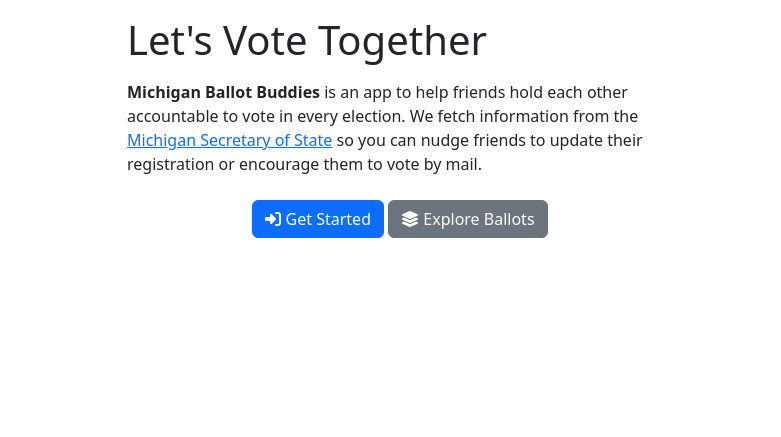
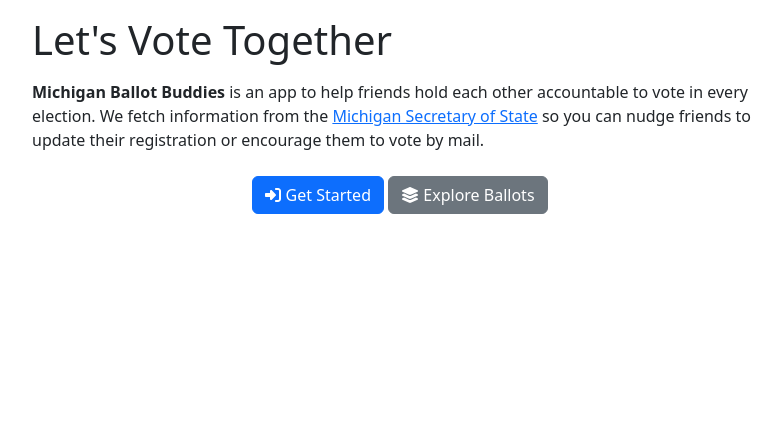
Before and after one commit to citizenlabsgr/ballotbuddies, a Django app: template templates/about/index.html in a window 1280 px wide. Shown: the part 56-493 px from the top of the page, without its empty margins (240-1021 px from the left). Run offline with Django 3.2, Linux system fonts and the light colour scheme; the template is opened without the code that fills it, so the values that code supplies are empty; some libraries are stand-ins or nearby versions.

Commit message:
Revert width changes

```diff
--- a/templates/base.html
+++ b/templates/base.html
@@ -61,7 +61,7 @@
         {% include "_messages.html" %}
 
         <div class="row justify-content-center">
-            <div class="col-xl-6 col-lg-8 col-md-10 col-12">
+            <div class="col-lg-8 col-12">
                 {% block main %}{% endblock main %}
             </div>
         </div>
```
